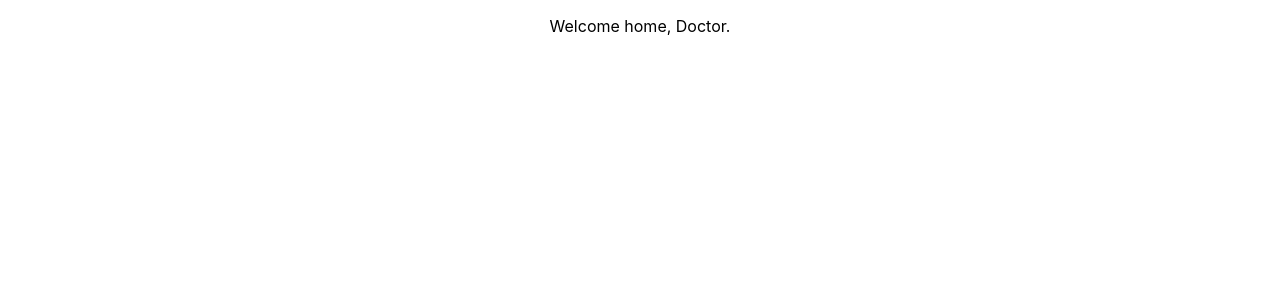
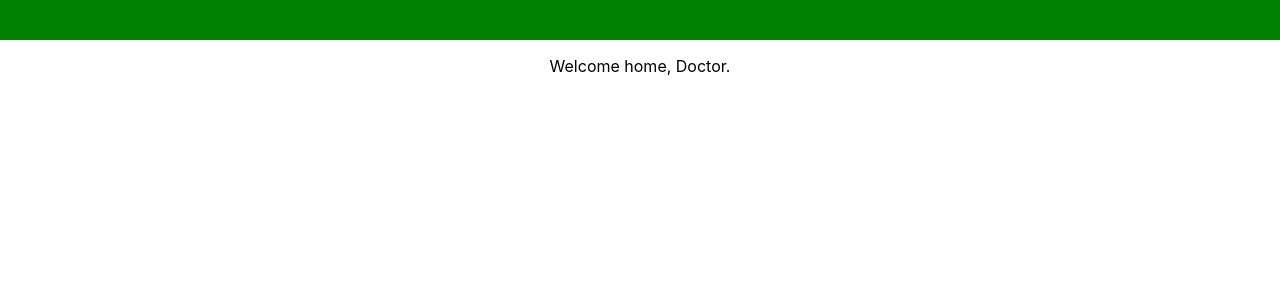
Before and after one commit to gainesaurus/doctor-banjo, a React (Create React App) app: page / in a window 1280 px wide. Shown: the top 300 px of the page. Built offline with nearby package versions, Linux system fonts and the light colour scheme.

Commit message:
add components folder and basic navbar

```diff
--- a/package.json
+++ b/package.json
@@ -12,6 +12,7 @@
     "@types/react-dom": "^18.2.7",
     "react": "^18.2.0",
     "react-dom": "^18.2.0",
+    "react-router-dom": "^6.14.2",
     "react-scripts": "5.0.1",
     "typescript": "^4.9.5",
     "web-vitals": "^2.1.4"
--- a/src/App.tsx
+++ b/src/App.tsx
@@ -1,10 +1,15 @@
+import { BrowserRouter } from 'react-router-dom';
+import Navbar from './Components/Navbar/Navbar';
 import './App.css';
 
 function App() {
   return (
-    <div className="App">
-      <p>Welcome home, Doctor.</p>
-    </div>
+    <BrowserRouter>
+      <Navbar />
+      <div className="App">
+        <p>Welcome home, Doctor.</p>
+      </div>
+    </BrowserRouter>
   );
 }
 
--- /dev/null
+++ b/src/Components/Navbar/Navbar.module.css
@@ -0,0 +1,6 @@
+.container {
+  display: flex;
+  width: 100vw;
+  height: 40px;
+  background-color: green;
+}
--- /dev/null
+++ b/src/Components/Navbar/Navbar.tsx
@@ -0,0 +1,11 @@
+import styles from './Navbar.module.css';
+
+function Navbar() {
+  return (
+      <div className={styles.container}>
+
+      </div>
+  );
+}
+
+export default Navbar;
```
Also changed, not shown: 1 other file (tests, documents, lock files or other folders).
